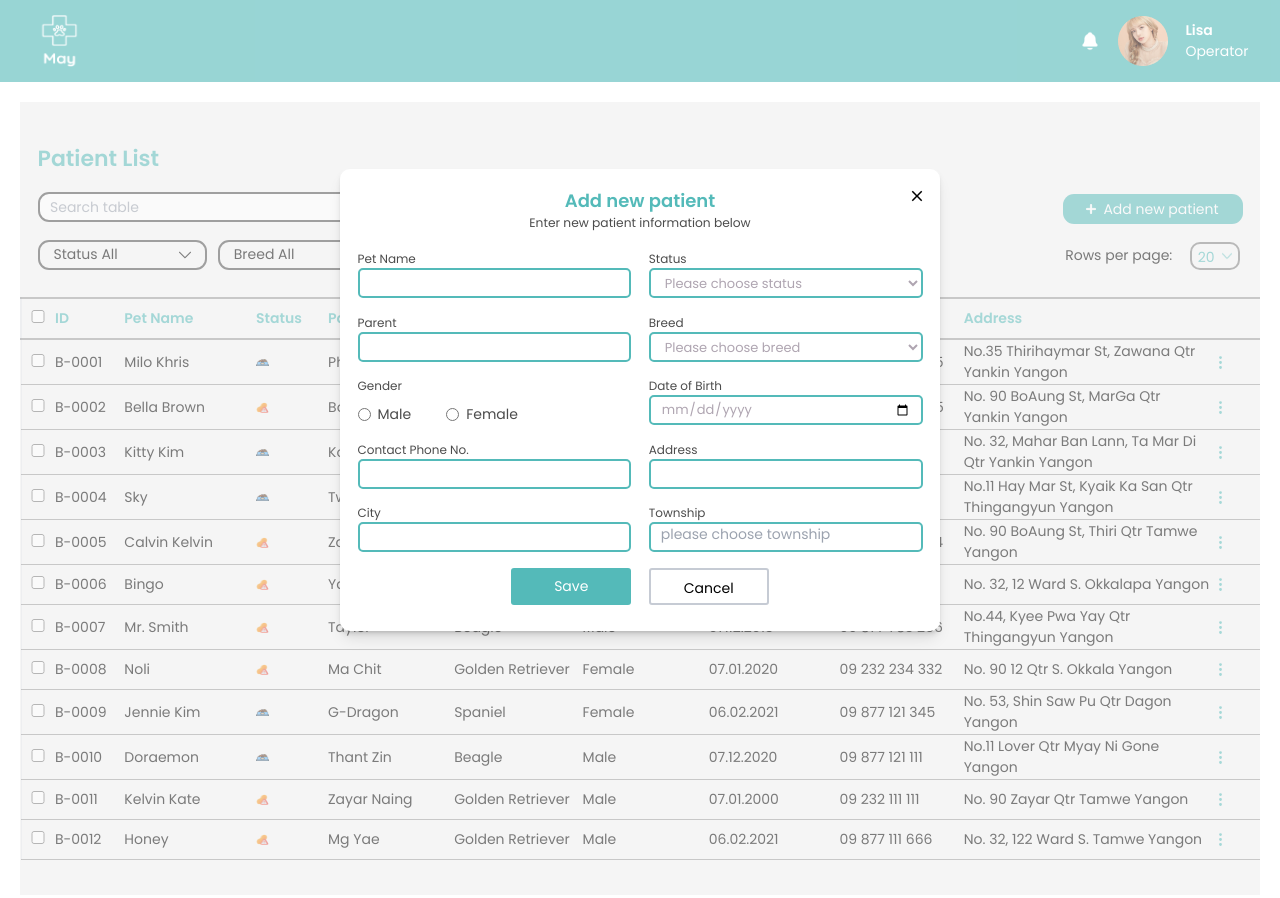
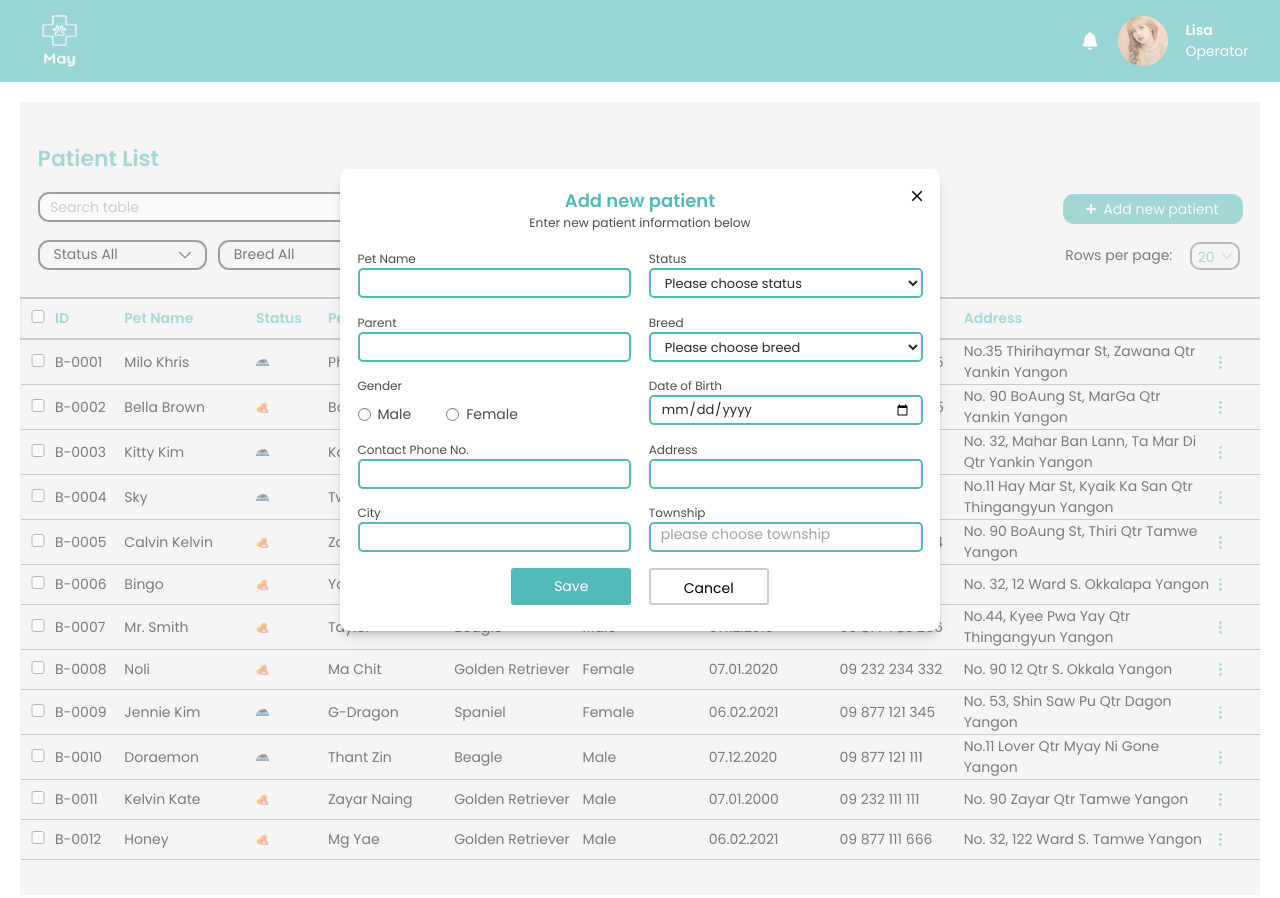
Before and after one commit to Yae-Htet-Aung/May-Veterinary-Clinic, a React (Vite) app: page / in a window 1280 px wide. Both pictures are taken after a click on the element "Add new patient". Shown: the top 898 px of the page. Built offline with nearby package versions, Linux system fonts and the light colour scheme.

Commit message:
error fix

```diff
--- a/src/App.css
+++ b/src/App.css
@@ -171,7 +171,7 @@ textarea {
 }
 
 .formInput {
-  color: #4c4c4c;
+  color: #2a2a2a;
   border: 2px solid #54bab9;
   height: 30px;
   padding: 5px 10px;
--- a/src/components/Modal.jsx
+++ b/src/components/Modal.jsx
@@ -182,7 +182,7 @@ export const Modal = ({ show, setShowModal, createData, updateData, paramsData }
               <div className="row-start-2 row-span-1 col-start-2 col-span-1 ">
                 <div className='flex flex-col'>
                   <label htmlFor="status">Status</label>
-                  <select value={data.status} name="status" id="" onChange={(e) => onChangeData(e)} required className='formInput' style={{ padding: '3px 10px', backgroundColor: 'transparent', fontSize: '13px', color: '#afa5b1' }}>
+                  <select value={data.status} name="status" id="" onChange={(e) => onChangeData(e)} required className='formInput' style={{ padding: '3px 10px', backgroundColor: 'transparent', fontSize: '13px', color: '#2a2a2a' }}>
                     <option value="" disabled hidden>Please choose status</option>
                     <option value="allergy" selected={data.status === 'allergy'}>Allergy</option>
                     <option value="picky eater" selected={data.status === 'picky eater'}>Picky Eater</option>
@@ -193,7 +193,7 @@ export const Modal = ({ show, setShowModal, createData, updateData, paramsData }
               <div className="row-start-3 row-span-1 col-start-2 col-span-1 ">
                 <div className='flex flex-col'>
                   <label htmlFor="breed">Breed</label>
-                  <select value={data.breed} name="breed" id="" onChange={(e) => onChangeData(e)} required className='formInput' style={{ padding: '3px 10px', backgroundColor: 'transparent', fontSize: '13px', color: '#afa5b1' }}>
+                  <select value={data.breed} name="breed" id="" onChange={(e) => onChangeData(e)} required className='formInput' style={{ padding: '3px 10px', backgroundColor: 'transparent', fontSize: '13px', color: '#2a2a2a' }}>
                     <option value="" disabled hidden>Please choose breed</option>
                     <option value="beagle" selected={data.breed === 'beagle'}>Beagle</option>
                     <option value="golden retriever" selected={data.breed === 'golden retriever'}>Golden Retriever</option>
@@ -205,7 +205,7 @@ export const Modal = ({ show, setShowModal, createData, updateData, paramsData }
               <div className="row-start-4 row-span-1 col-start-2 col-span-1 ">
                 <div className='flex flex-col'>
                   <label htmlFor="dob">Date of Birth</label>
-                  <input required type="date" value={data.dob} name='dob' className='formInput' onChange={(e) => onChangeData(e)} style={{ padding: '3px 10px', fontSize: '13px', color: '#afa5b1' }} />
+                  <input required type="date" value={data.dob} name='dob' className='formInput' onChange={(e) => onChangeData(e)} style={{ padding: '3px 10px', fontSize: '13px', color: '#2a2a2a' }} />
                 </div>
               </div>
 
```
